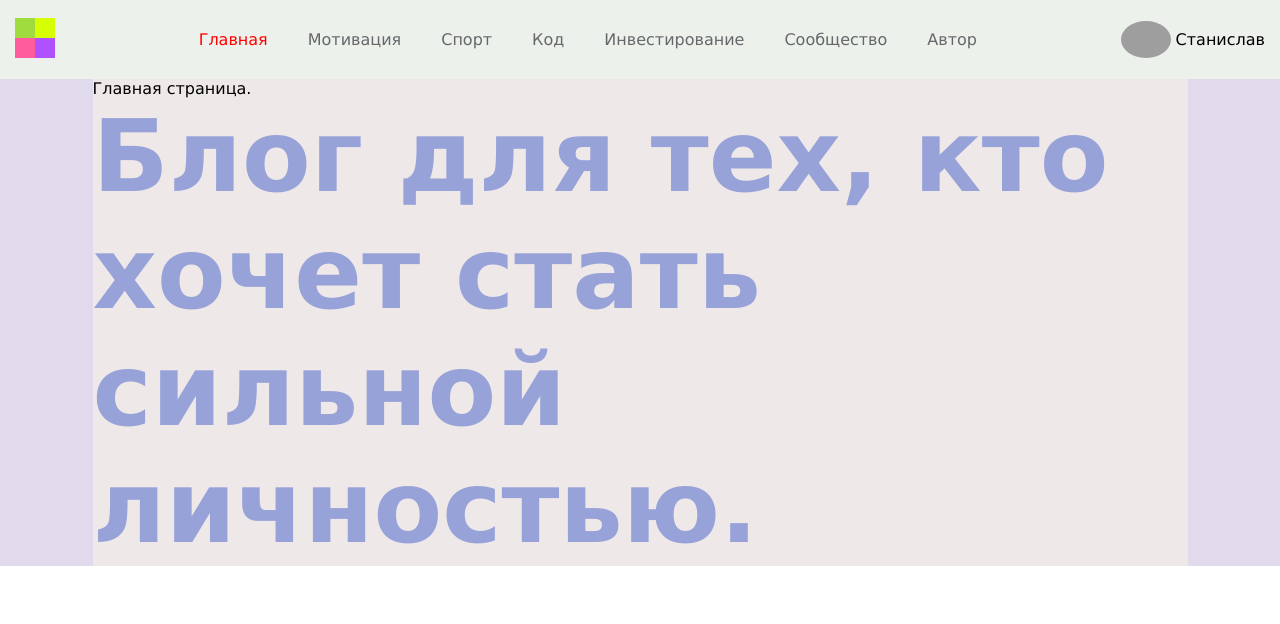
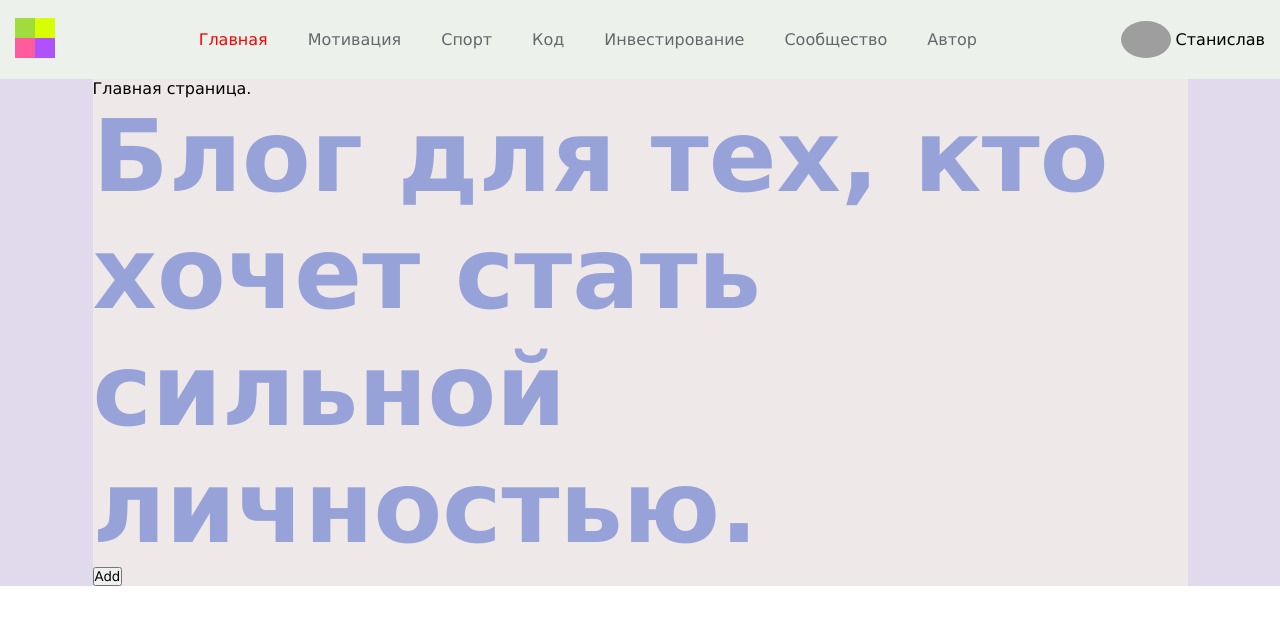
Before and after one commit to Stanislav-Vasilevich/social, a React (Create React App) app: page / in a window 1280 px wide. Shown: the top 624 px of the page. Built offline with nearby package versions, Linux system fonts and the light colour scheme; grey boxes are pictures that could not be loaded.

Commit message:
добавил кнопку в комопненте App.tsx

```diff
--- a/src/App.tsx
+++ b/src/App.tsx
@@ -14,12 +14,14 @@ type PropsType = {
 
 const App = (props: PropsType) => {
   return (
-    <main className={app}>
-      <Header store={props.store}/>
-      <div className={container}>
-        <Pages store={props.store} dispatch={props.dispatch}/>
-      </div>
-    </main>
+		<div className={app}>
+			<Header store={props.store}/>
+			<main>
+				<div className={container}>
+					<Pages store={props.store} dispatch={props.dispatch}/>
+				</div>
+			</main>
+		</div>
   );
 }
 
--- a/src/components/Pages/Page/Main/Main.tsx
+++ b/src/components/Pages/Page/Main/Main.tsx
@@ -9,12 +9,16 @@ type PropsType = {
 }
 
 const Main = (props: PropsType) => {
+	const AddPost = () => {
+		alert('add post');
+	}
 	return (
 		<section className={s.main}>
 			<div>{props.page.text}</div>
 			<div className={s.content}>
 				<h1 className={s.title}>{props.page.title}</h1>
 			</div>
+			<button onClick={() => AddPost()}>Add</button>
 		</section>
 	);
 };
```
